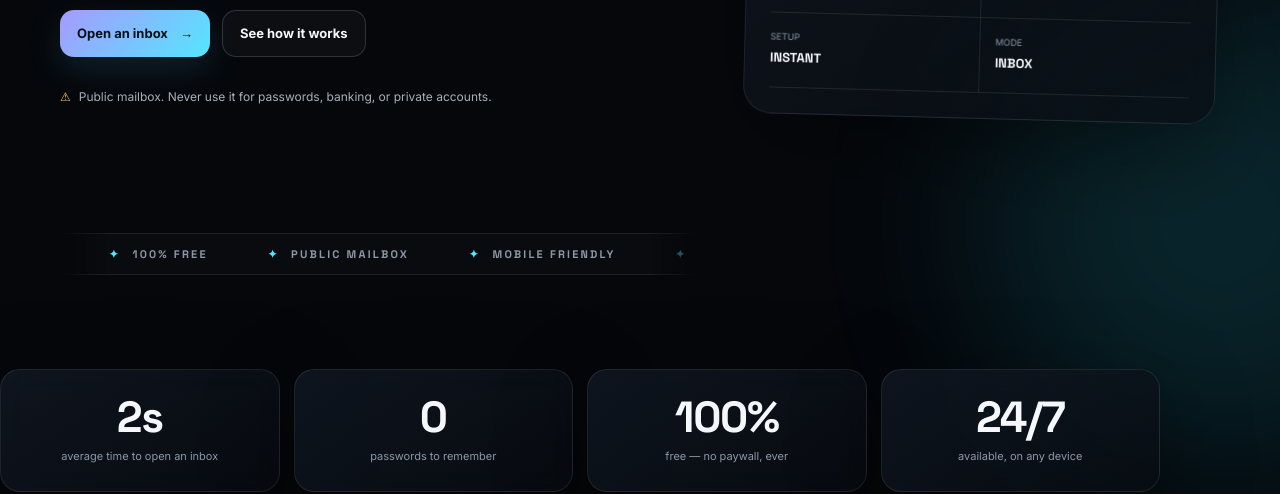
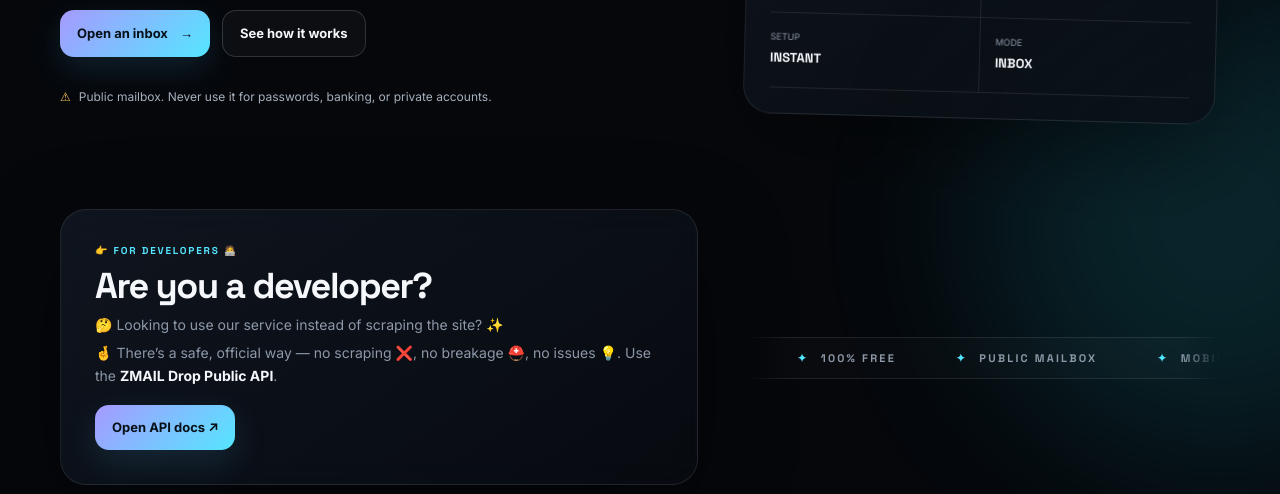
Before and after one commit to zikky0001-droid/zmaildrop, a website: page public/index.html in a window 1280 px wide. Shown: the part 488-982 px from the top of the page. Drawn offline with Linux system fonts and the light colour scheme.

Commit message:
Added api link route

```diff
--- a/public/index.html
+++ b/public/index.html
@@ -85,6 +85,25 @@
           <div><small>MODE</small><strong>INBOX</strong></div>
         </div>
       </div>
+
+      <!-- Developer API banner — above the ticker -->
+      <div class="promo glass reveal" style="margin: 40px 0 0; width: 100%; flex-direction: column; align-items: flex-start; gap: 18px;">
+        <div>
+          <span class="eyebrow">👉 FOR DEVELOPERS 🧑‍💻</span>
+          <h2 style="font-size: clamp(26px, 4vw, 36px); margin: 10px 0 8px;">Are you a developer?</h2>
+          <p style="color: var(--muted); font-size: 14px; max-width: 640px; margin: 0 0 6px;">
+            🤔 Looking to use our service instead of scraping the site? ✨
+          </p>
+          <p style="color: var(--muted); font-size: 14px; max-width: 640px; margin: 0;">
+            🤞 There’s a safe, official way — no scraping ❌, no breakage ⛑️, no issues 💡.
+            Use the <strong style="color: var(--text);">ZMAIL Drop Public API</strong>.
+          </p>
+        </div>
+        <a class="button button-primary" href="/developers.html" target="_blank" rel="noopener">
+          Open API docs ↗
+        </a>
+      </div>
+
       <div class="ticker" aria-hidden="true">
         <div class="ticker-track">
           <span><i>✦</i>NO SIGNUP</span><span><i>✦</i>INSTANT INBOX</span><span><i>✦</i>100% FREE</span><span><i>✦</i>PUBLIC MAILBOX</span><span><i>✦</i>MOBILE FRIENDLY</span><span><i>✦</i>NO PASSWORD</span><span><i>✦</i>READ &amp; DELETE</span><span><i>✦</i>BY DEV ZIKKY TECH</span>
```
